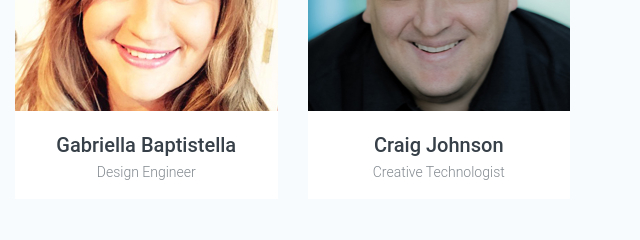
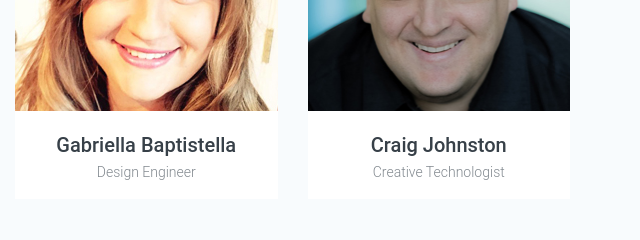
Before and after one commit to jacobshepherd/mixologist-web, a plain HTML site: page index.html in a window 1280 px wide. Shown: the part 2780-3020 px from the top of the page, 640-1280 px from the left. Drawn offline with Linux system fonts and the light colour scheme; some packages are replaced by stand-ins of ours.

Commit message:
fixed craig's name

```diff
--- a/index.html
+++ b/index.html
@@ -211,7 +211,7 @@ Surjith S M / @surjithctly
                             <img src="images/team-4.jpg" alt="">
                         </div>
                         <div class="texts row m0">
-                            <h4>Craig Johnson</h4>
+                            <h4>Craig Johnston</h4>
                             <h5>Creative Technologist</h5>
                         </div>
                     </div>
```
